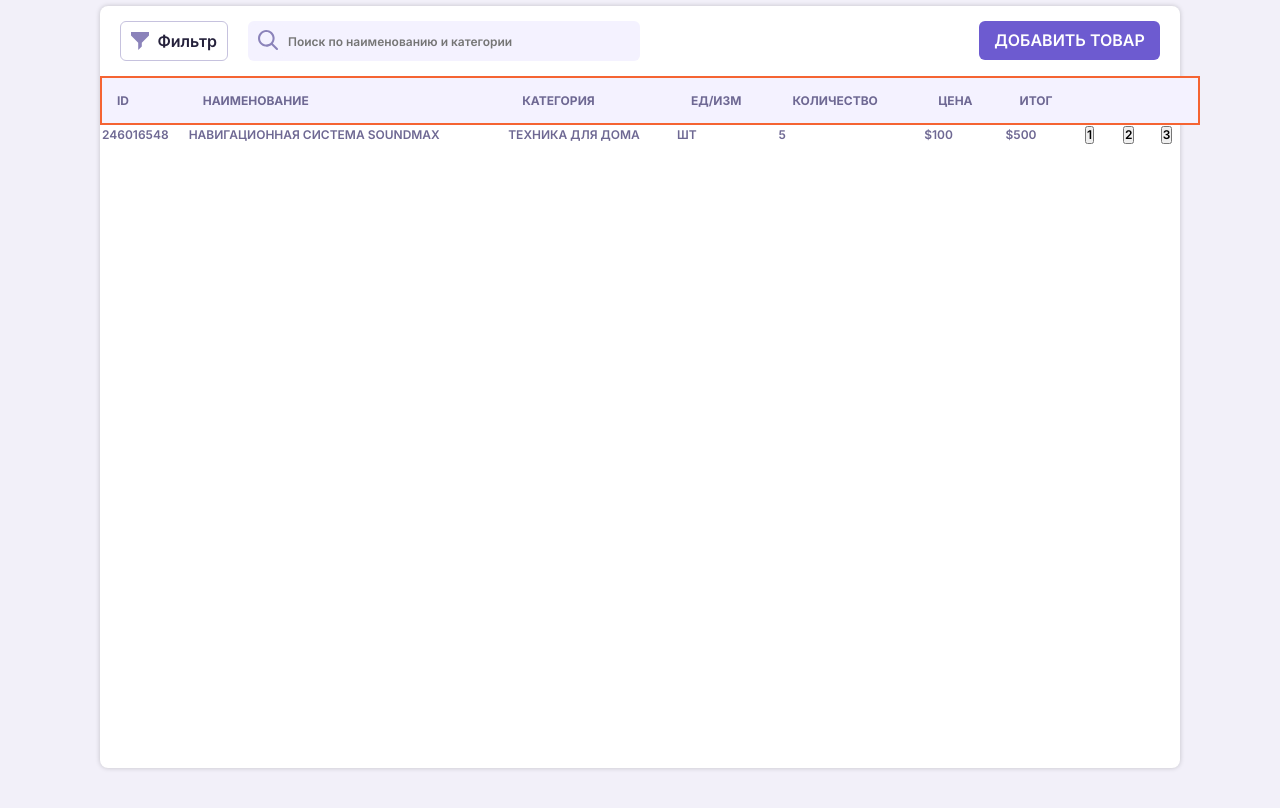
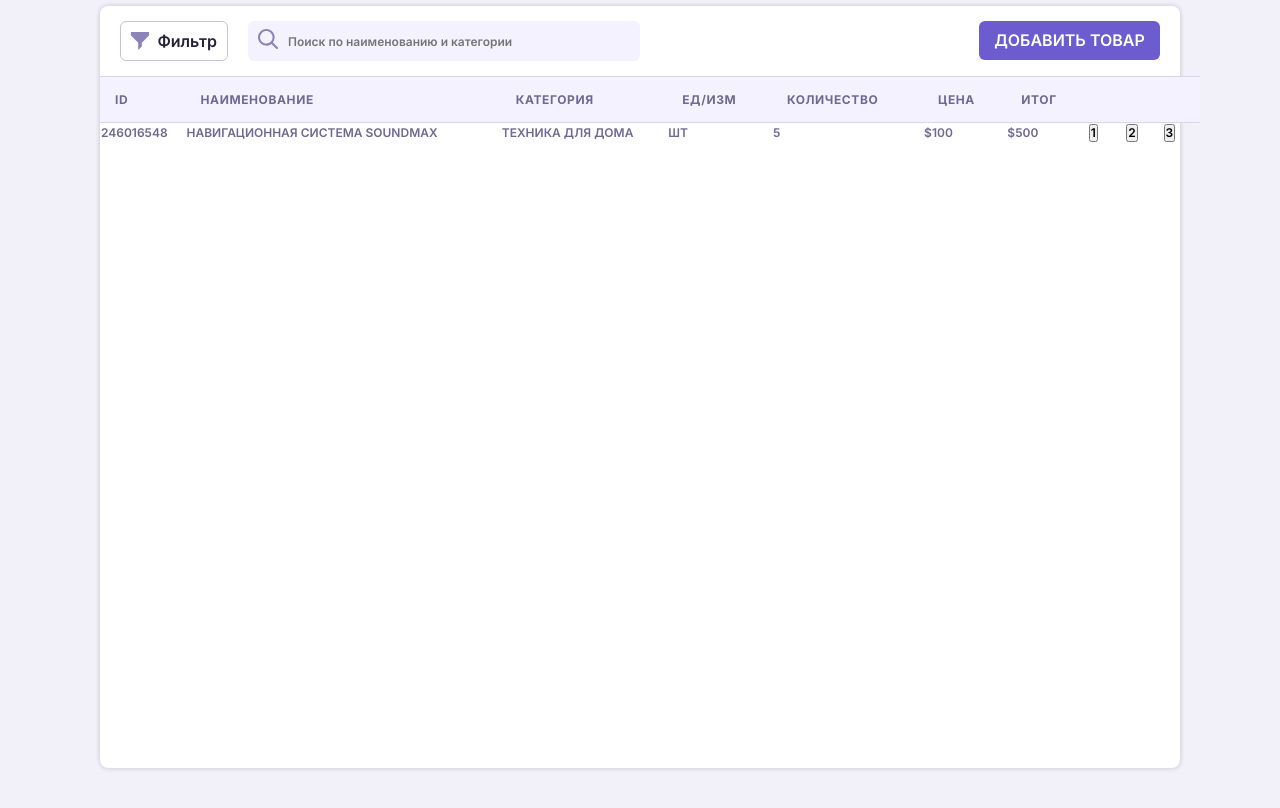
Before and after one commit to VVerkin/CRM-ShopOnline, a plain HTML site: page index.html in a window 1280 px wide. Shown: the part 130-938 px from the top of the page. Drawn offline with Linux system fonts and the light colour scheme.

Commit message:
поправил кнопку поиска

```diff
--- a/src/css/cms.css
+++ b/src/css/cms.css
@@ -125,10 +125,10 @@
 
 .cms__subheader-search-btn {
   position: absolute;
-  left: 2px;
+  left: 3px;
   top: 3px;
-  width: 35px;
-  height: 35px;
+  width: 33px;
+  height: 33px;
   border: none;
   background-color: var(--magnolia-color);
   border-radius: 6px;
@@ -168,7 +168,17 @@
 .cms__table-head {
   height: 45px;
   background-color: var(--magnolia-color);
-  border: 2px solid #f56433;
+  border-top: 1px solid var(--light-grey-color);
+  border-bottom: 1px solid var(--light-grey-color);
+
+  font-weight: 600;
+  font-size: 12px;
+  line-height: 15px;
+
+  letter-spacing: 0.05em;
+  text-transform: uppercase;
+
+  color: var(--purple-gray-color);
 }
 
 .cms__table-raw:not(:last-child) {
```
